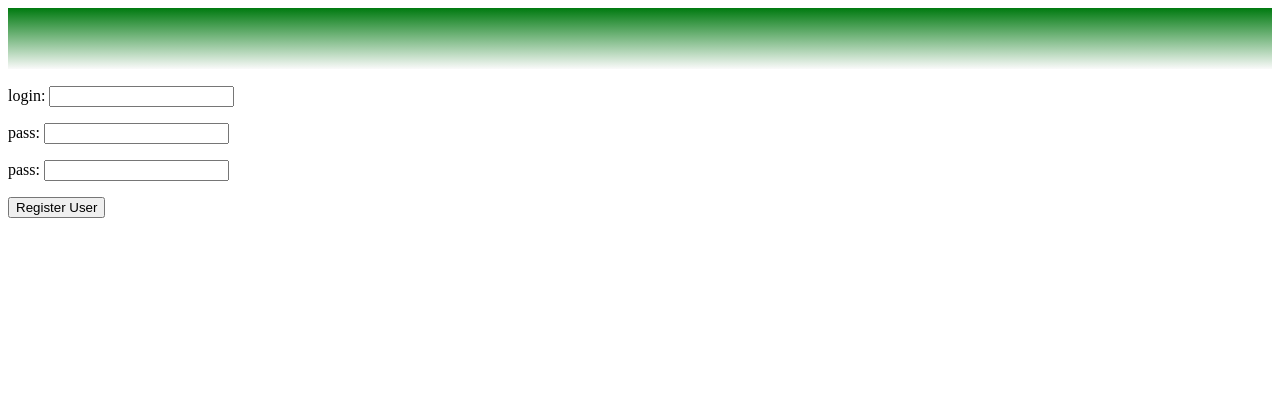
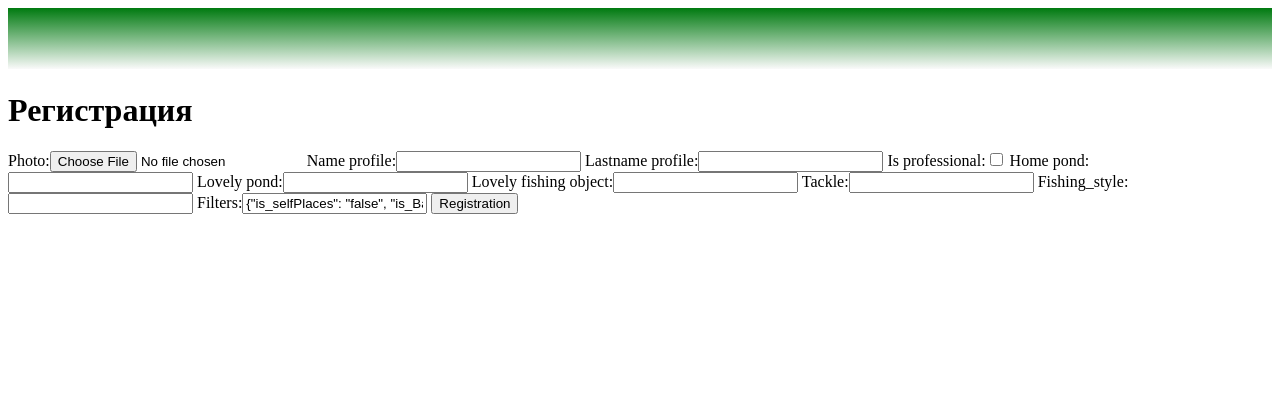
Before and after one commit to tipichniyrybak/dj_fishka, a Django app: template fish_pr/templates/fish_app/registration.html in a window 1280 px wide. Shown: the top 420 px of the page. Run offline with Django 3.2, Linux system fonts and the light colour scheme; the template is opened without the code that fills it: values that come from a table or form of the project are taken from there, others are empty; some libraries are stand-ins or nearby versions.

```diff
--- a/fish_pr/apps/fish_app/models.py
+++ b/fish_pr/apps/fish_app/models.py
@@ -29,16 +29,17 @@ def get_path_to_save_photos(instance, filename):
 
 class Profile(models.Model):
     user = models.OneToOneField(User, on_delete=models.CASCADE, primary_key=True)
-    photo = models.FileField(upload_to=get_path_to_save_photos)
+    photo = models.FileField(upload_to=get_path_to_save_photos, default='img/profile/no_photo.jpg')
     first_name = models.CharField('Name profile', max_length=50)
     last_name = models.CharField('Lastname profile', max_length=50)
     is_professional = models.BooleanField(default=False)
-    home_pond = models.CharField('Home pond', max_length=70)
-    lovely_pond = models.CharField('Lovely pond', max_length=70)
-    fishing_object = models.CharField('Lovely fishing object', max_length=70)
-    tackle = models.CharField('tackle', max_length=70)
-    fishing_style = models.CharField('fishing_style', max_length=70)
-    filters = models.CharField('filters', max_length=300)
+    home_pond = models.CharField('Home pond', max_length=70, default='')
+    lovely_pond = models.CharField('Lovely pond', max_length=70, default='')
+    fishing_object = models.CharField('Lovely fishing object', max_length=70, default='')
+    tackle = models.CharField('tackle', max_length=70, default='')
+    fishing_style = models.CharField('fishing_style', max_length=70, default='')
+    filters = models.CharField('filters', max_length=300,
+                               default='{"is_selfPlaces": "false", "is_Base": "false", "is_carAccessibility": "false", "is_busAccessibility": "false"}')
 
     class Meta:
         verbose_name = 'Профиль'
--- a/fish_pr/apps/fish_app/urls.py
+++ b/fish_pr/apps/fish_app/urls.py
@@ -8,9 +8,9 @@ app_name = 'fish_app'
 urlpatterns = [
     path('', views.index, name='index'),
     path('workspace/', views.workspace, name='workspace'),
-    # path('login/', auth_views.LoginView.as_view(), name='login'),
+
     path('login/', views.login, name='login'),
-    # path('registration/', views.registration, name='registration'),
+    path('registration/', views.registration, name='registration'),
     path('get_places/', views.get_places, name='get_places'),
     path('get_place_info/', views.get_place_info, name='get_place_info'),
     path('add_place/', views.add_place, name='add_place'),
--- a/fish_pr/templates/fish_app/index.html
+++ b/fish_pr/templates/fish_app/index.html
@@ -13,5 +13,6 @@
 
 {% block content_area %}
     <p><a href="{% url 'fish_app:login' %}">Login</a></p>
+    <p><a href="{% url 'fish_app:registration' %}">Registration</a></p>
 
 {% endblock %}
--- a/fish_pr/templates/fish_app/registration.html
+++ b/fish_pr/templates/fish_app/registration.html
@@ -6,15 +6,19 @@
 {% endblock %}
 
 {% block js_link %}
-    {% load static %}
-    <script type=text/javascript src="{% static 'js/libs/jquery-3.4.1.js' %}"></script>
+
+
 {% endblock %}
 
 {% block title %} Log IN {% endblock %}
 
 {% block content_area %}
-    <p>login: <input type="text" name="login"/></p>
-    <p>pass: <input type="text" name="pass"/></p>
-    <p>pass: <input type="text" name="pass1"/></p>
-    <p><input type="submit" value="Register User" id="confirmRegistrationID" name="confirmRegistration" /></p>
+    <h1> Регистрация </h1>
+
+    <form action="{% url 'fish_app:registration' %}" method="post" >
+        {% csrf_token %}
+        {{ form }}
+
+        <input type="submit" value="Registration">
+    </form>
 {% endblock %}
```
Also changed, not shown: fish_pr/apps/fish_app/views.py (+13 -1 lines), db.sqlite3, fish_pr/media/img/profile/no_photo.jpg (added), fish_pr/media/img/profile/rkngukthszglskrdszfc.jpg (added), fish_pr/media/img/profile/rmpmebynnqzfvzraefyk.jpg (added), fish_pr/media/img/profile/vueezjgntczjoxwlqyhp.jpg (added).
